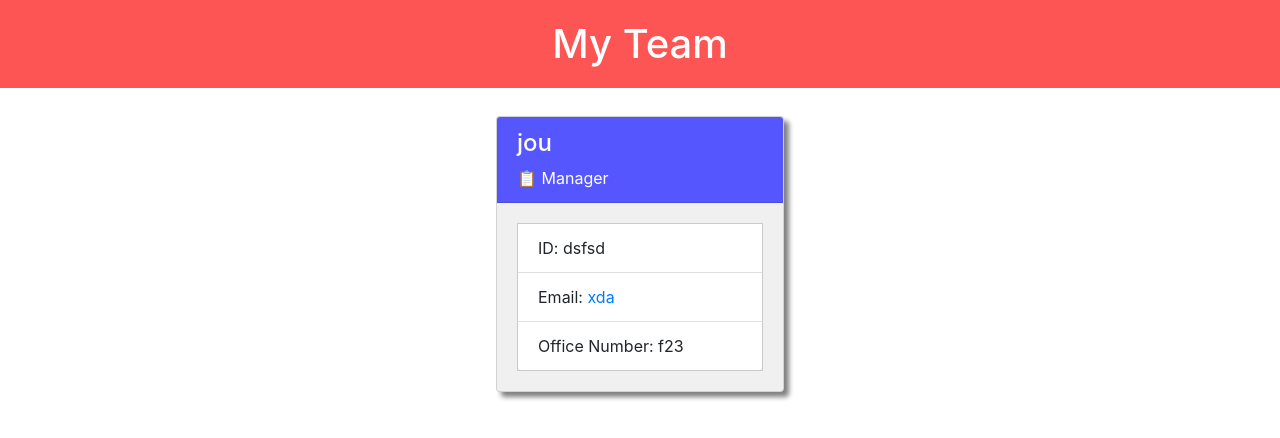
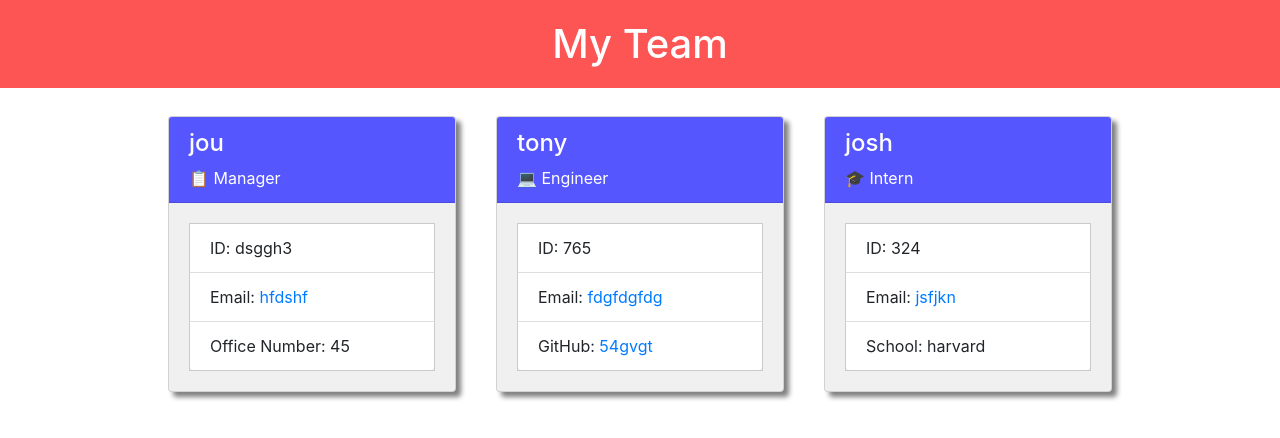
Before and after one commit to JXIong15/10-employee, a website: page index.html in a window 1280 px wide. Drawn offline with nearby package versions, Linux system fonts and the light colour scheme.

Commit message:
edit ReadMe

```diff
--- a/generateEmployeeCards.js
+++ b/generateEmployeeCards.js
@@ -24,7 +24,7 @@ function makeCard(employee) {
     return `<div class="card" style="background-color: rgb(240, 240, 240); box-shadow: 5px 5px 5px gray; margin-top: 20px; width: 18em; margin: 20px">
                 <div class="card-header" style="background-color: rgb(86, 86, 255); color: white">
                     <h4>${employee.getName()}</h4>
-                    ${icon}  ${employee.getRole()}
+                    ${icon} ${employee.getRole()}
                 </div>
                 <ul class="list-group list-group-flush" style="margin: 20px; border: solid; border-color: rgb(202, 202, 202); border-width: 1px;">
                     <li class="list-group-item">ID: ${employee.getID()}</li>
@@ -56,8 +56,7 @@ function generateEmployeeCards(team) {
                     ${cards}
             </div>
         </body>
-    </html>`
-    )
+    </html>`)
 }
 
   module.exports = generateEmployeeCards;
--- a/index.html
+++ b/index.html
@@ -16,9 +16,29 @@
                     📋  Manager
                 </div>
                 <ul class="list-group list-group-flush" style="margin: 20px; border: solid; border-color: rgb(202, 202, 202); border-width: 1px;">
-                    <li class="list-group-item">ID: dsfsd</li>
-                    <li class="list-group-item">Email: <a href="mailto: xda">xda</a></li>
-                    <li class="list-group-item">Office Number: f23</li>
+                    <li class="list-group-item">ID: dsggh3</li>
+                    <li class="list-group-item">Email: <a href="mailto: hfdshf">hfdshf</a></li>
+                    <li class="list-group-item">Office Number: 45</li>
+                </ul>
+            </div><div class="card" style="background-color: rgb(240, 240, 240); box-shadow: 5px 5px 5px gray; margin-top: 20px; width: 18em; margin: 20px">
+                <div class="card-header" style="background-color: rgb(86, 86, 255); color: white">
+                    <h4>tony</h4>
+                    💻  Engineer
+                </div>
+                <ul class="list-group list-group-flush" style="margin: 20px; border: solid; border-color: rgb(202, 202, 202); border-width: 1px;">
+                    <li class="list-group-item">ID: 765</li>
+                    <li class="list-group-item">Email: <a href="mailto: fdgfdgfdg">fdgfdgfdg</a></li>
+                    <li class="list-group-item">GitHub: <a href="https://github.com/54gvgt" target="_blank">54gvgt</a></li>
+                </ul>
+            </div><div class="card" style="background-color: rgb(240, 240, 240); box-shadow: 5px 5px 5px gray; margin-top: 20px; width: 18em; margin: 20px">
+                <div class="card-header" style="background-color: rgb(86, 86, 255); color: white">
+                    <h4>josh</h4>
+                    🎓  Intern
+                </div>
+                <ul class="list-group list-group-flush" style="margin: 20px; border: solid; border-color: rgb(202, 202, 202); border-width: 1px;">
+                    <li class="list-group-item">ID: 324</li>
+                    <li class="list-group-item">Email: <a href="mailto: jsfjkn">jsfjkn</a></li>
+                    <li class="list-group-item">School: harvard</li>
                 </ul>
             </div>
             </div>
```
Also changed, not shown: index.js (+10 -16 lines), README.md, _tests_/Employee.test.js (renamed from tests/Employee.test.js), _tests_/Engineer.test.js (renamed from tests/Engineer.test.js), _tests_/Intern.test.js (renamed from tests/Intern.test.js), _tests_/Manager.test.js (renamed from tests/Manager.test.js), 1 other file.
